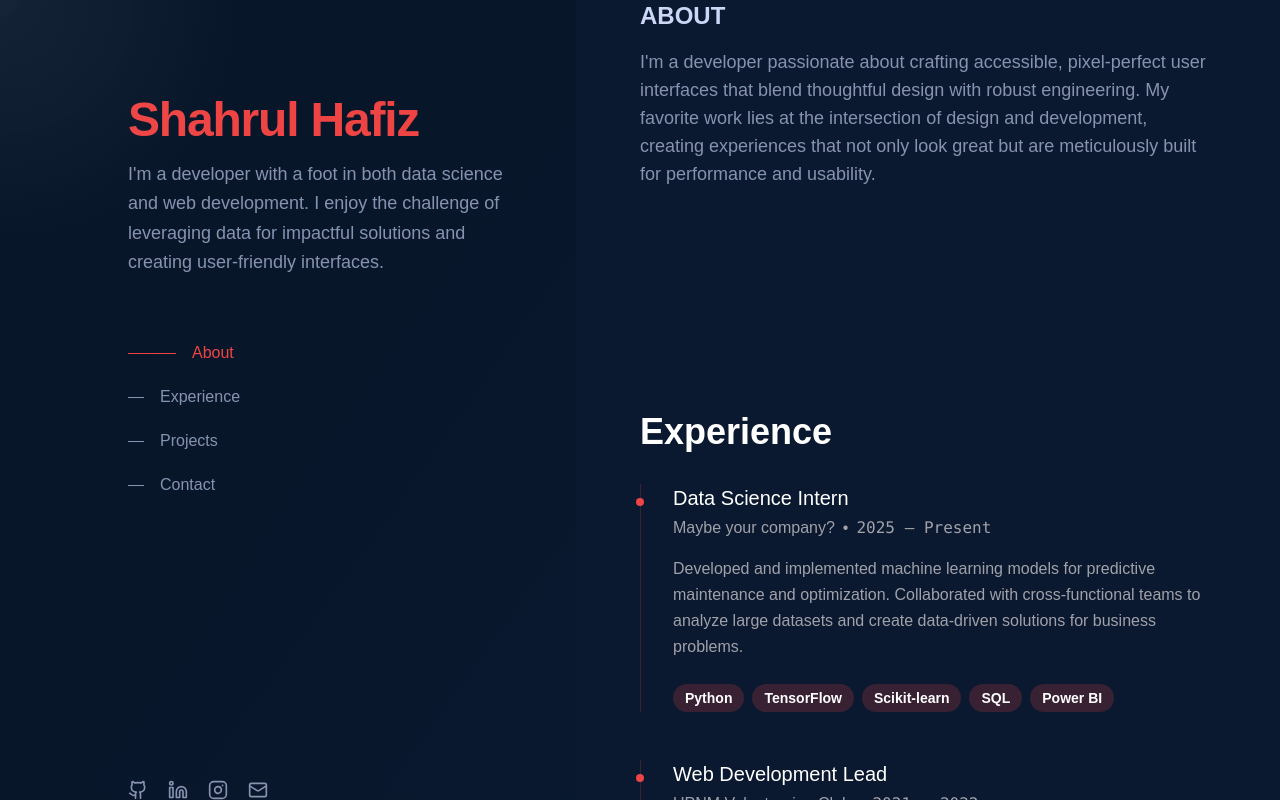
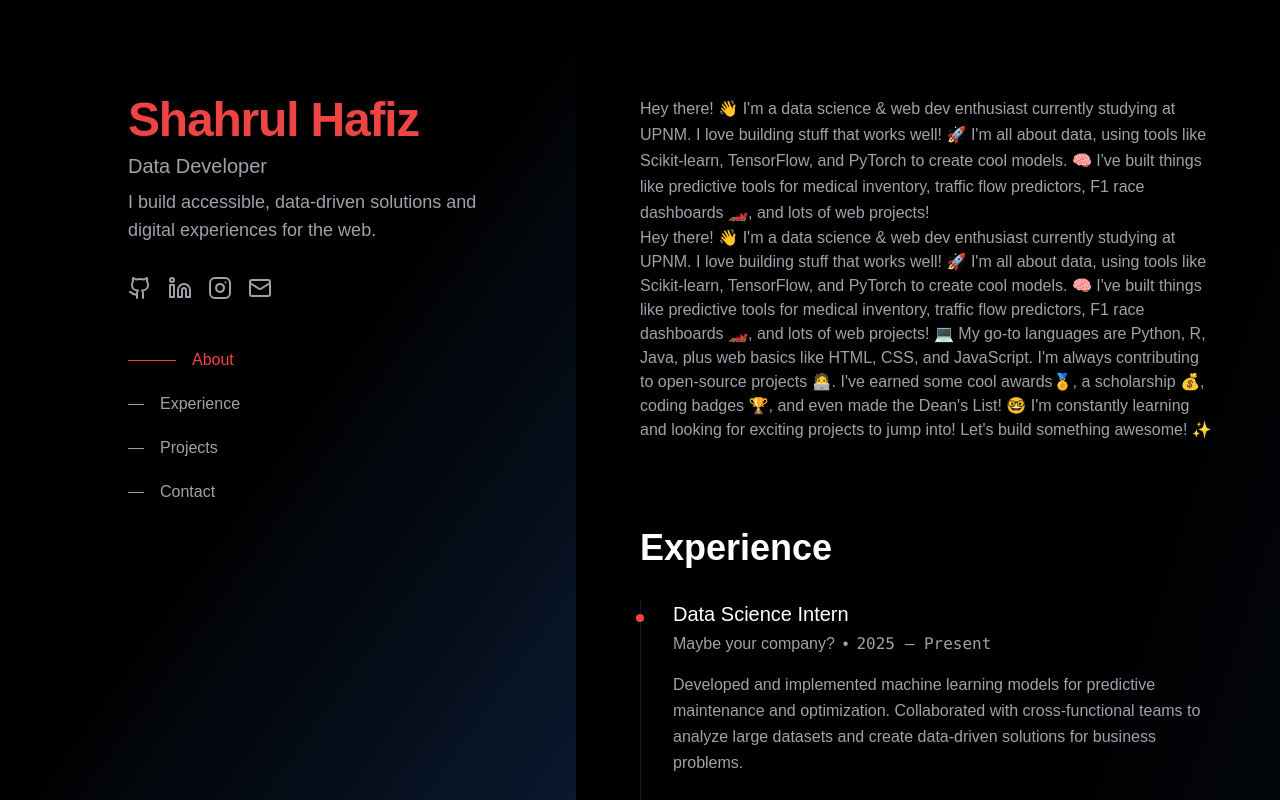
Before and after one commit to apih99/Portfolio_Hafiz, a Next.js app: page / in a window 1280 px wide. Shown: the top 800 px of the page. Built offline with nearby package versions, Linux system fonts and the light colour scheme.

Commit message:
Revamp Portfolio Page: Update background styles to a gradient, enhance mobile and desktop navigation, improve text presentation, and optimize sections for better readability and user experience.

```diff
--- a/app/page.tsx
+++ b/app/page.tsx
@@ -31,46 +31,35 @@ export default function Portfolio() {
   const [selectedImage, setSelectedImage] = useState<string | null>(null)
 
   return (
-    <div className="min-h-screen bg-[#0a192f] text-white">
+    <div className="min-h-screen bg-gradient-to-br from-black via-black to-[#0a192f] text-white">
       <CursorSpotlight />
-
-      {/* Main Content */}
-      <main className="px-6 md:px-16 md:ml-[45%] max-w-[1200px]">
-        {/* Mobile Header */}
-        <div className="block md:hidden pt-12 pb-8">
-          <h2 className="text-4xl font-bold mb-2">Shahrul Hafiz</h2>
-          <h3 className="text-2xl text-[#8892b0] mb-4">Front End Engineer</h3>
-          <p className="text-[#8892b0] text-lg mb-8">
-            I build accessible, pixel-perfect digital experiences for the web.
+      {/* Navigation - Header on mobile, Sidebar on desktop */}
+      <nav className="w-full md:fixed md:left-0 md:top-0 md:h-screen md:w-[45%] bg-gradient-to-br from-black via-black to-[#0a192f] md:bg-black/10 md:backdrop-blur-[2px] md:z-50">
+        <motion.div
+          initial={{ x: -100 }}
+          animate={{ x: 0 }}
+          className="px-8 pt-16 pb-8 md:p-0 md:h-full md:pl-32 md:pr-16 md:pt-24 flex flex-col md:justify-between"
+        >
+          <div>
+            <h2 className="text-4xl md:text-5xl font-bold text-red-500 tracking-tight mb-2">Shahrul Hafiz</h2>
+            <h3 className="text-xl text-[#a1a1aa] mb-2">Data Developer</h3>
+            <p className="text-[#a1a1aa] text-base md:text-lg font-light mb-8 leading-relaxed">
+              I build accessible, data-driven solutions and digital experiences for the web.
             </p>
-          <div className="flex gap-6 mb-12">
+            <div className="flex gap-4 mb-12">
               {[Github, Linkedin, Instagram, Mail].map((Icon, i) => (
                 <a
                   key={i}
                   href={["https://github.com/apih99", "https://www.linkedin.com/in/shahrulhafiz03/", "https://www.instagram.com/apih_99/", "mailto:hafizcr716@gmail.com"][i]}
                   target="_blank"
                   rel="noopener noreferrer"
-                className="text-[#8892b0] hover:text-red-500 transition-colors"
+                  className="text-[#a1a1aa] hover:text-red-500 transition-colors"
                 >
                   <Icon className="h-6 w-6" />
                 </a>
               ))}
             </div>
-        </div>
-
-        {/* Desktop Sidebar */}
-        <nav className="hidden md:block fixed left-0 top-0 h-screen w-[45%] bg-gradient-to-br from-black/10 via-black/10 to-[#0a192f]/10 backdrop-blur-[2px]">
-          <motion.div
-            initial={{ x: -100 }}
-            animate={{ x: 0 }}
-            className="h-full pl-32 pr-16 pt-24 flex flex-col justify-between"
-          >
-            <div>
-              <h2 className="text-5xl font-bold text-red-500 tracking-tight mb-4">Shahrul Hafiz</h2>
-              <p className="text-[#8892b0] text-lg font-light mb-16 leading-relaxed">
-                I&apos;m a developer with a foot in both data science and web development. I enjoy the challenge of leveraging data for impactful solutions and creating user-friendly interfaces.
-              </p>
-              <nav className="space-y-5">
+            <nav className="hidden md:block space-y-5">
               {navItems.map((item) => {
                 const isActive = activeSection === item.toLowerCase()
                 return (
@@ -78,12 +67,12 @@ export default function Portfolio() {
                     key={item}
                     href={`#${item.toLowerCase()}`}
                     className={cn(
-                        "group flex items-center gap-4 text-base text-[#8892b0] hover:text-red-500 transition-all",
+                      "group flex items-center gap-4 text-base text-[#a1a1aa] hover:text-red-500 transition-all",
                       isActive && "text-red-500"
                     )}
                   >
                     <span className={cn(
-                        "h-px w-4 bg-[#8892b0] transition-all duration-300 group-hover:w-8 group-hover:bg-red-500",
+                      "h-px w-4 bg-[#a1a1aa] transition-all duration-300 group-hover:w-8 group-hover:bg-red-500",
                       isActive && "w-12 bg-red-500"
                     )} />
                     {item}
@@ -92,34 +81,46 @@ export default function Portfolio() {
               })}
             </nav>
           </div>
-            <div className="flex gap-5">
-              {[Github, Linkedin, Instagram, Mail].map((Icon, i) => (
-                <a
-                  key={i}
-                  href={["https://github.com/apih99", "https://www.linkedin.com/in/shahrulhafiz03/", "https://www.instagram.com/apih_99/", "mailto:hafizcr716@gmail.com"][i]}
-                  target="_blank"
-                  rel="noopener noreferrer"
-                  className="text-[#8892b0] hover:text-red-500 transition-colors"
-                >
-                  <Icon className="h-5 w-5" />
-                </a>
-              ))}
-            </div>
         </motion.div>
       </nav>
 
+      {/* Main Content */}
+      <main className="md:ml-[45%] px-8 md:px-16 md:pt-24">
         {/* About Section */}
-        <section
+        <motion.section
+          initial="initial"
           id="about"
-          className="mb-24 md:mb-32"
+          animate="animate"
+          variants={staggerChildren}
+          className="min-h-[50vh] flex flex-col justify-start pt-8 md:pt-0"
         >
-          <h2 className="text-2xl font-semibold text-[#ccd6f6] mb-4">ABOUT</h2>
-          <div className="text-[#8892b0] space-y-4 text-lg">
-            <p>
-              I&apos;m a developer passionate about crafting accessible, pixel-perfect user interfaces that blend thoughtful design with robust engineering. My favorite work lies at the intersection of design and development, creating experiences that not only look great but are meticulously built for performance and usability.
-            </p>
-          </div>
-        </section>
+          <motion.h2
+            variants={fadeIn}
+            className="text-2xl font-bold mb-6 md:hidden"
+          >
+            ABOUT
+          </motion.h2>
+          <motion.p
+            variants={fadeIn}
+            className="text-[#a1a1aa] text-base leading-relaxed"
+          >
+            Hey there! 👋 I&apos;m a data science & web dev enthusiast currently studying at UPNM. I love building stuff that works well! 🚀 I&apos;m all about data, using tools like Scikit-learn, TensorFlow, and PyTorch to create cool models. 🧠 I&apos;ve built things like predictive tools for medical inventory, traffic flow predictors, F1 race dashboards 🏎️, and lots of web projects!
+          </motion.p>
+          <motion.p
+            variants={fadeIn}
+            className="md:hidden text-[#a1a1aa] text-base font-light mb-8 leading-relaxed"
+          >
+            I&apos;m a developer with a foot in both data science and web development. I enjoy the challenge of leveraging data for impactful solutions and creating user-friendly interfaces.
+          </motion.p>
+          <motion.p
+            variants={fadeIn}
+            className="text-sm md:text-base text-[#a1a1aa] max-w-2xl leading-relaxed"
+          >
+            Hey there! 👋 I&apos;m a data science & web dev enthusiast currently studying at UPNM. I love building stuff that works well! 🚀 I&apos;m all about data, using tools like Scikit-learn, TensorFlow, and PyTorch to create cool models. 🧠 I&apos;ve built things like predictive tools for medical inventory, traffic flow predictors, F1 race dashboards 🏎️, and lots of web projects! 💻 My go-to languages are Python, R, Java, plus web basics like HTML, CSS, and JavaScript. I&apos;m always contributing to open-source projects 🧑‍💻. I&apos;ve earned some cool awards🏅, a scholarship 💰, coding badges 🏆, and even made the Dean&apos;s List! 🤓 I&apos;m constantly learning and looking for exciting projects to jump into! Let&apos;s build something awesome! ✨
+          </motion.p>
+        </motion.section>
+
+
 
         {/* Experience Section */}
         <motion.section
@@ -128,7 +129,7 @@ export default function Portfolio() {
           whileInView="animate"
           viewport={{ once: true }}
           variants={staggerChildren}
-          className="py-16 md:py-24"
+          className="py-8"
         >
           <motion.h2
             variants={fadeIn}
@@ -330,7 +331,7 @@ export default function Portfolio() {
           whileInView="animate"
           viewport={{ once: true }}
           variants={staggerChildren}
-          className="py-16 md:py-24"
+          className="min-h-screen py-12"
         >
           <motion.h2
             variants={fadeIn}
```
Lines whose indentation alone changed are shown as unchanged.
